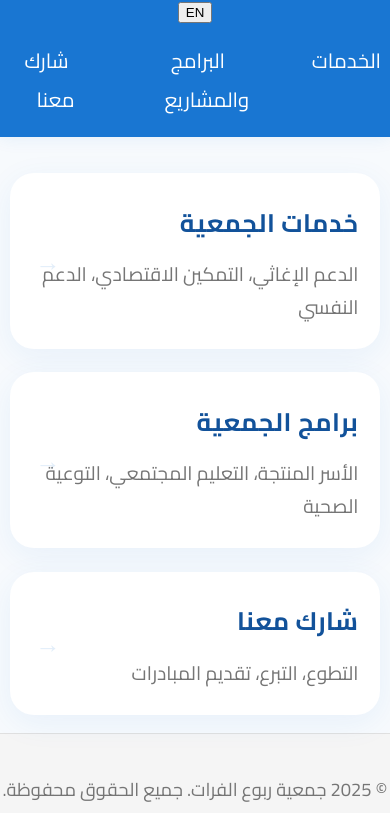
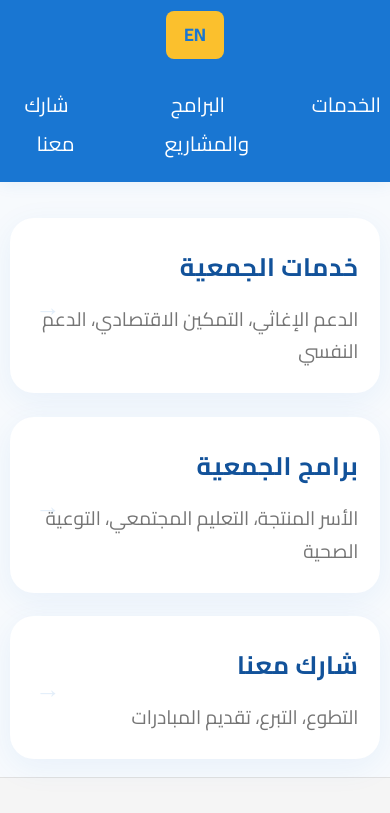
Before and after one commit to Sal-Han/RFA, a plain HTML site: page index.html in a window 390 px wide. Shown: the part 161-974 px from the top of the page. Drawn offline with Linux system fonts and the light colour scheme; a script that the page names is missing.

Commit message:
Update style.css

```diff
--- a/style.css
+++ b/style.css
@@ -189,4 +189,29 @@ footer {
     min-width: 0;
     padding: 1.3rem 1.1rem;
   }
+  /* ...your existing styles above... */
+#lang-toggle {
+  margin-right: 1rem;
+  margin-left: 1rem;
+  padding: 0.4em 1em;
+  background: var(--accent);
+  color: var(--primary);
+  border: none;
+  border-radius: 8px;
+  font-size: 1rem;
+  font-family: inherit;
+  font-weight: 700;
+  cursor: pointer;
+  transition: background 0.2s;
 }
+#lang-toggle:hover, #lang-toggle:focus {
+  background: var(--primary-dark);
+  color: #fff;
+  outline: none;
+}
+@media (max-width: 680px) {
+  #lang-toggle {
+    margin: 0.5rem 0;
+  }
+
+}
```
